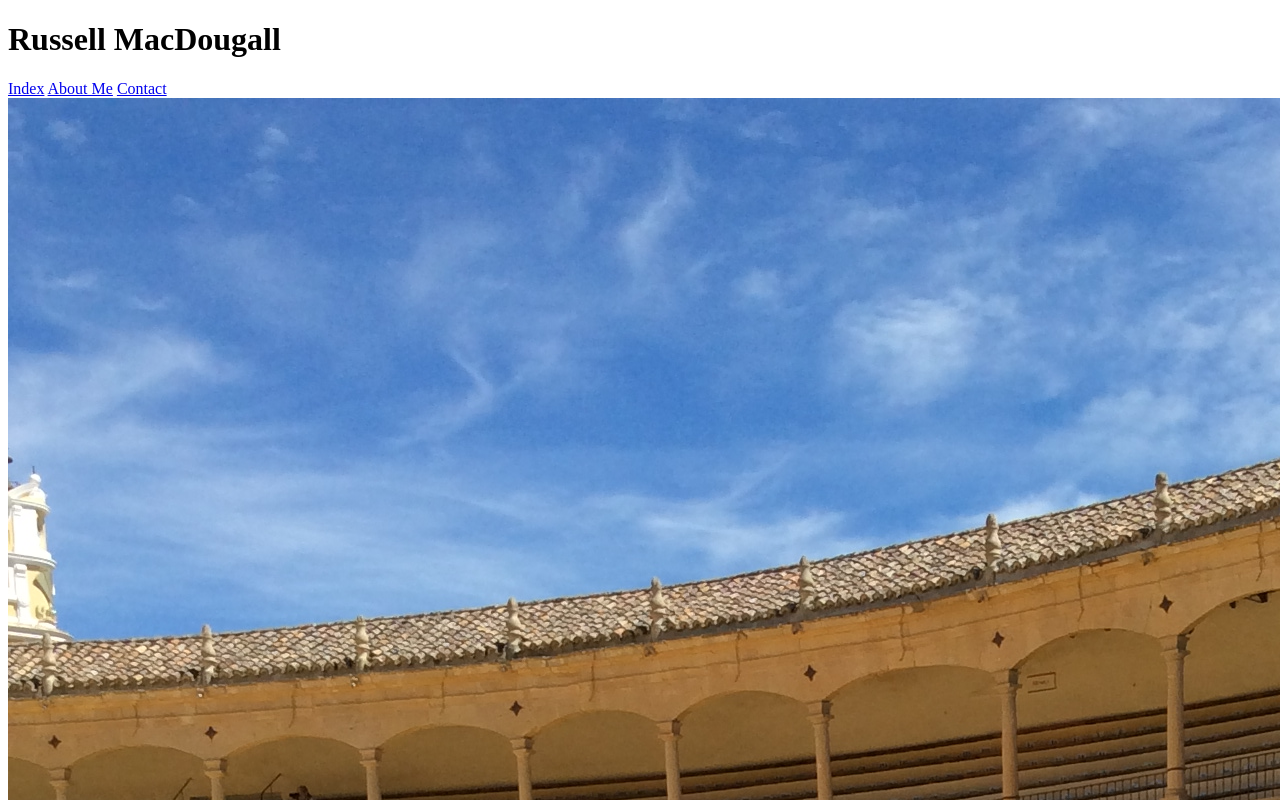
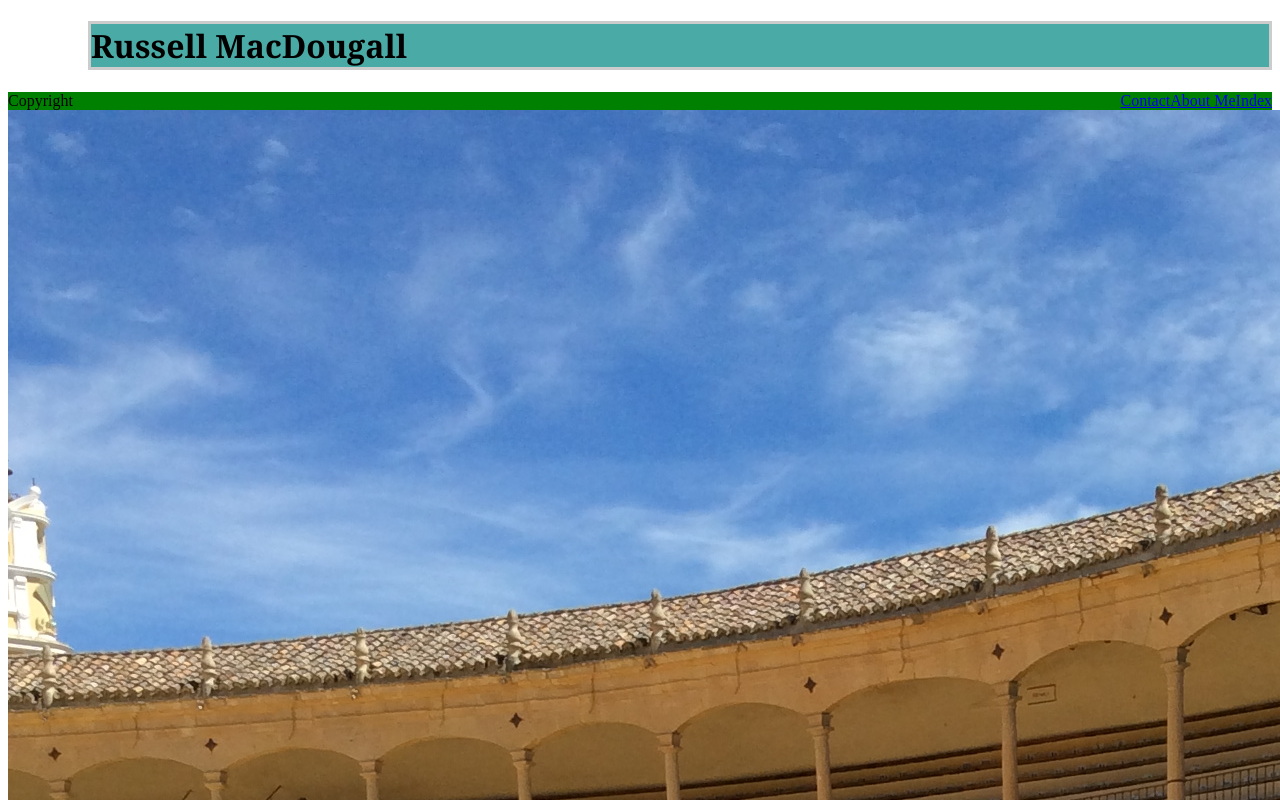
Before and after one commit to rfmac/Basic_Portfolio_2, a plain HTML site: page portfolio.html in a window 1280 px wide. Shown: the top 800 px of the page. Drawn offline with Linux system fonts and the light colour scheme.

Commit message:
third push

```diff
--- a/portfolio.html
+++ b/portfolio.html
@@ -1,5 +1,8 @@
 <!DOCTYPE html>
 <html>
+<head>
+        <link rel="stylesheet" type="text/css" href="assets/css/style.css">
+</head>
 <body>
 <header>
     <h1>Russell MacDougall</h1>
```
Also changed, not shown: contact.html (+3 -0 lines), index.html (+3 -0 lines).
